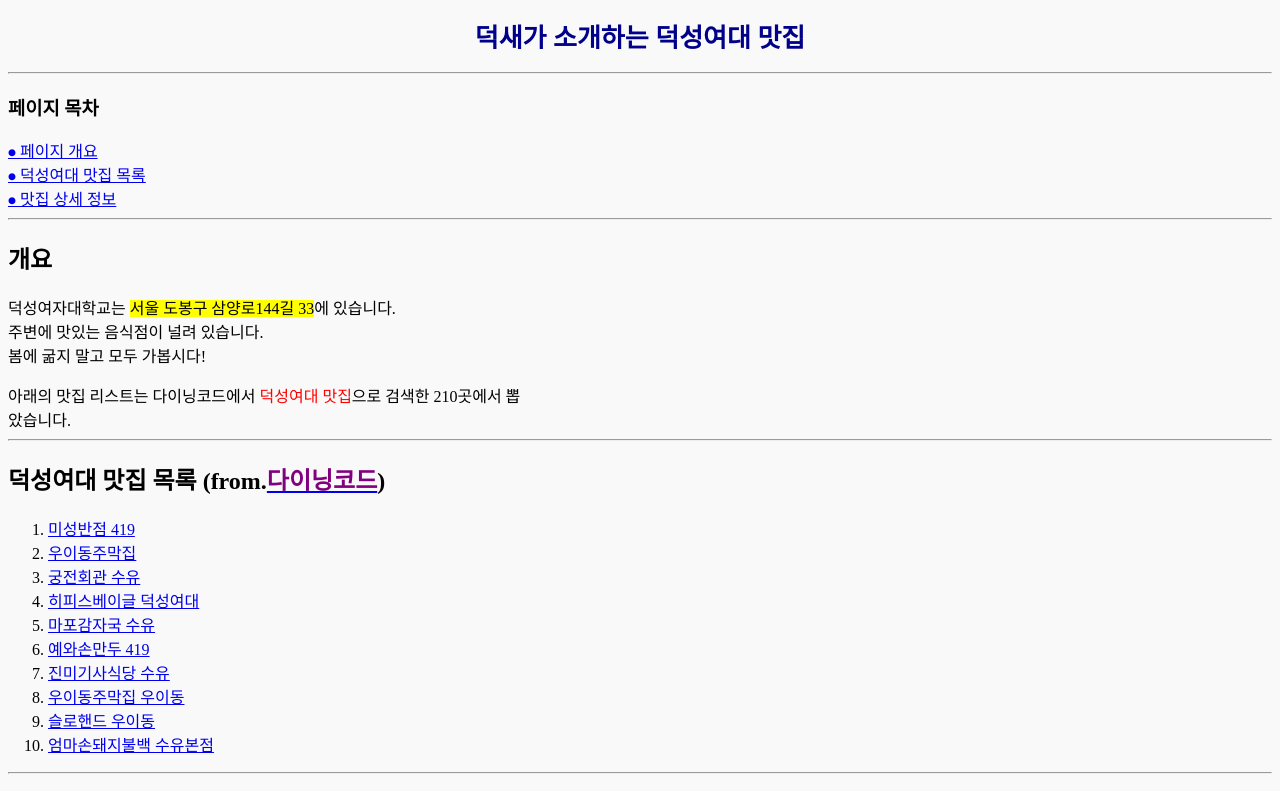
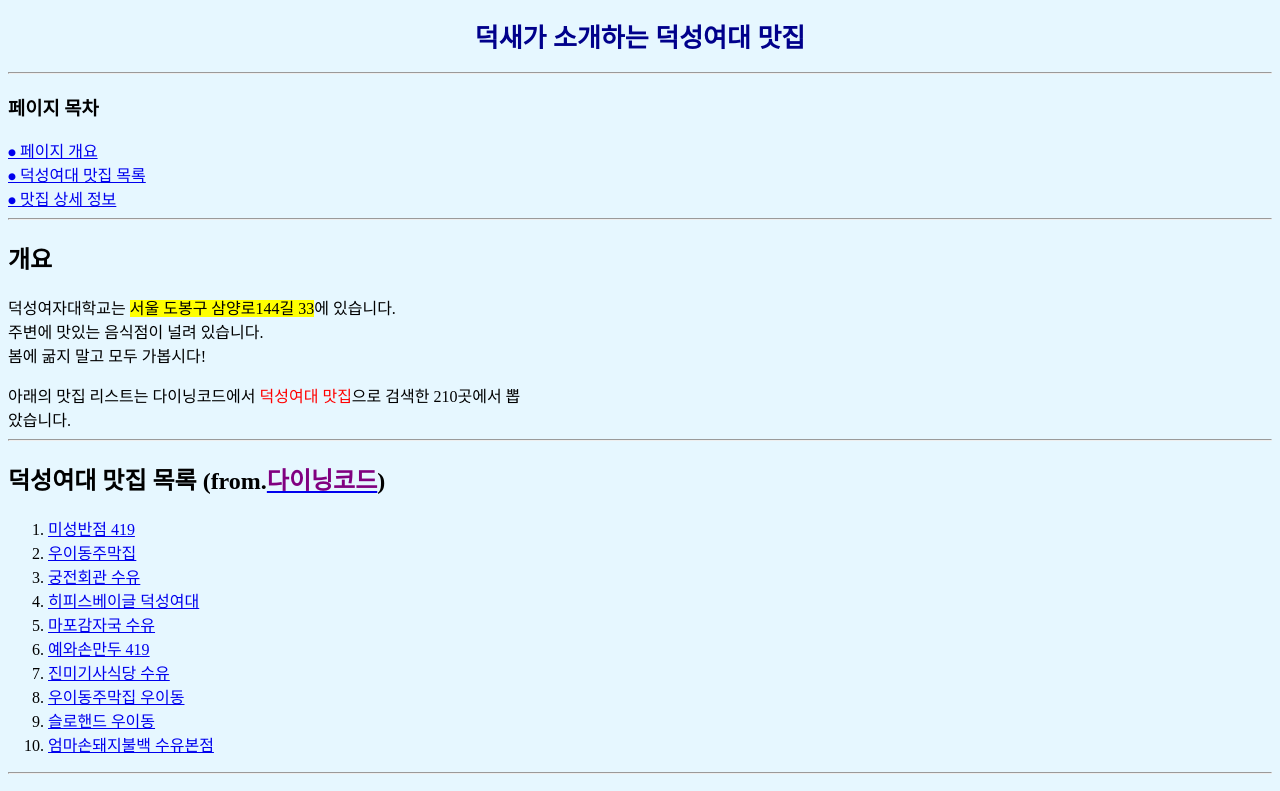
Before and after one commit to yjkunnu/duksung_diner, a plain HTML site: page index.html in a window 1280 px wide. Shown: the top 791 px of the page. Drawn offline with Linux system fonts and the light colour scheme.

Commit message:
Update style1.css

```diff
--- a/style1.css
+++ b/style1.css
@@ -18,5 +18,5 @@ table {
   text-align: center; }
 
 body {
-    background-color: #f9f9f9;
+    background-color: #e6f7ff;
 }
```
